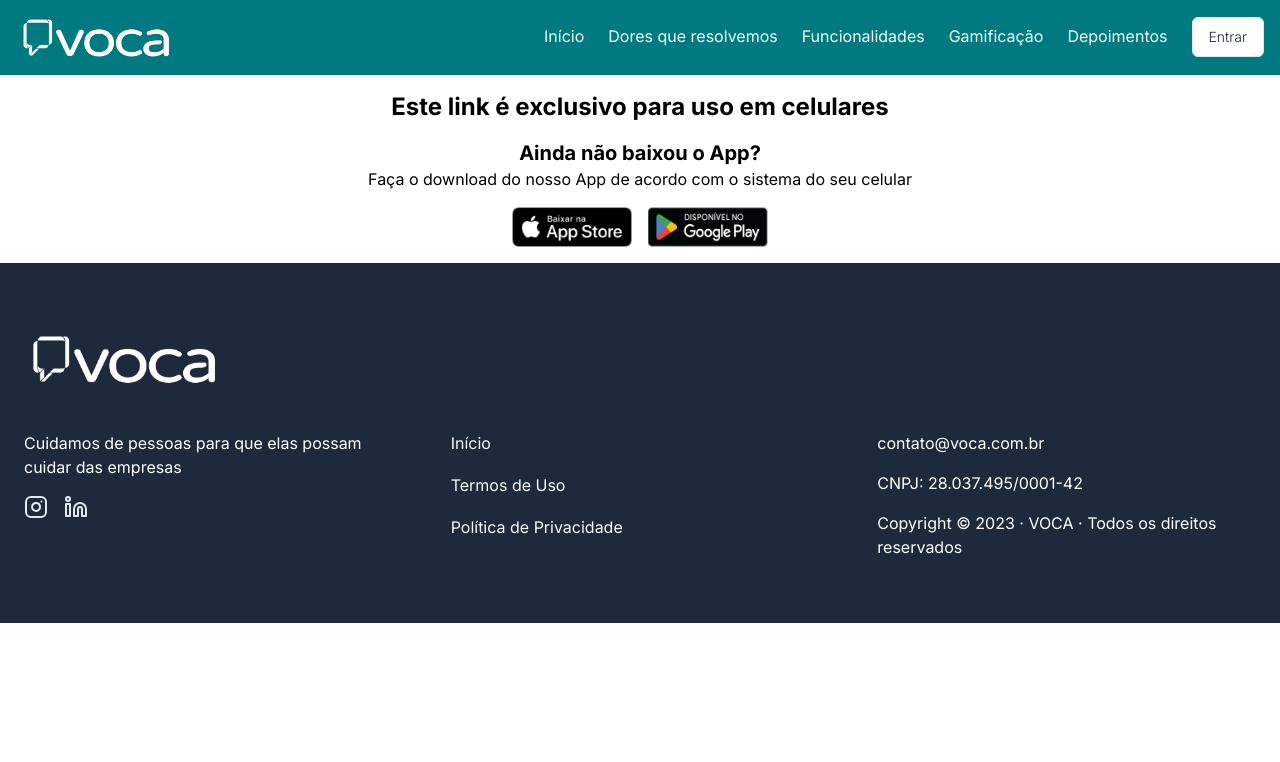
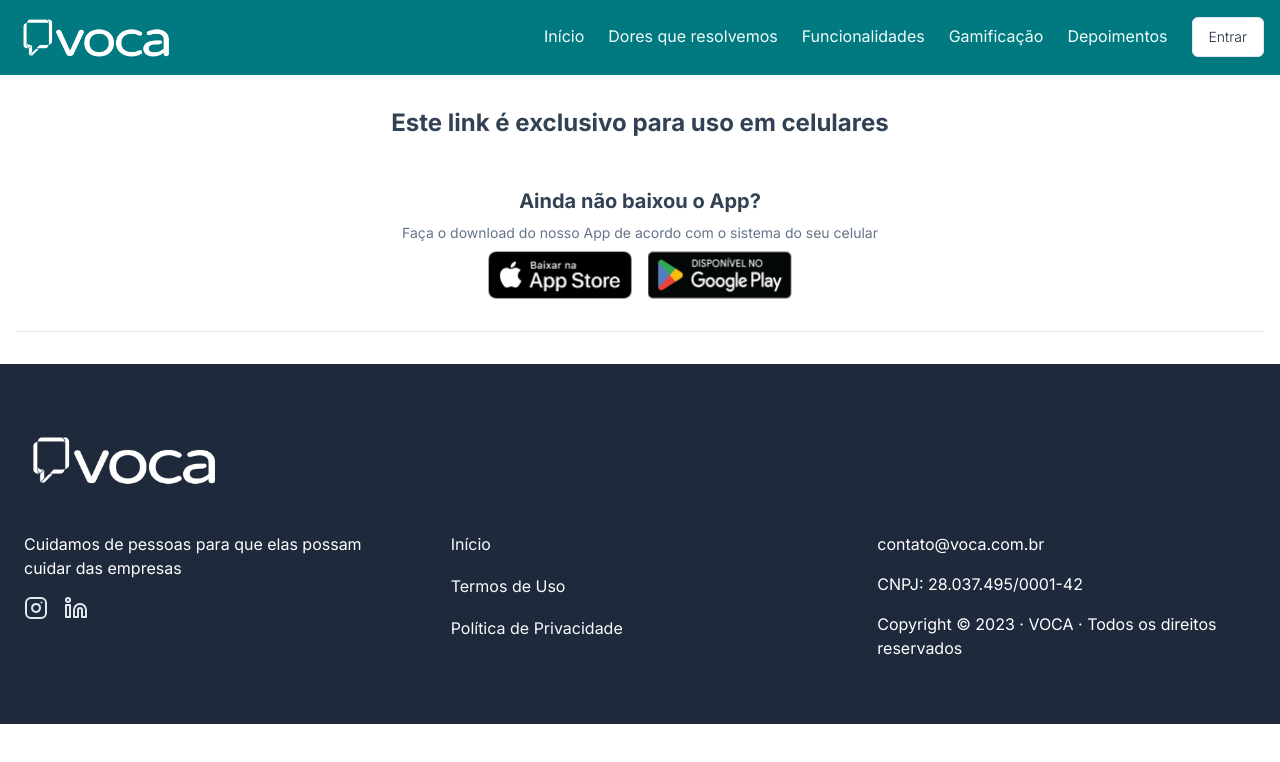
Before and after one commit to voca-tech/website, a Next.js app: page /app in a window 1280 px wide. Shown: the top 762 px of the page. Built offline with nearby package versions, Linux system fonts and the light colour scheme.

Commit message:
refactor estilizacao pagina /app

```diff
--- a/app/app/page.tsx
+++ b/app/app/page.tsx
@@ -3,6 +3,7 @@
 import { useEffect, useState } from 'react';
 import { useParams } from 'next/navigation';
 import Image from 'next/image';
+import { Separator } from '@/components/ui/separator';
 
 export default function Redirect() {
   const params = useParams();
@@ -44,14 +45,15 @@
   }, []);
 
   return (
-    <div className="flex flex-col items-center justify-center  p-4 text-center">
+    <div className="flex flex-col items-center justify-center gap-8 my-4 p-4 text-center text-slate-700">
 
       {!isMobile && (
         <h1 className="text-2xl font-bold mb-4">Este link é exclusivo para uso em celulares</h1>
       )}
 
+      <div className='flex flex-col items-center justify-center gap-2'>
         <h1 className='text-xl font-bold'>Ainda não baixou o App?</h1>
-      <p className="mb-4">Faça o download do nosso App de acordo com o sistema do seu celular</p>
+        <p className="text-sm text-slate-500">Faça o download do nosso App de acordo com o sistema do seu celular</p>
         <div className="flex flex-row items-center space-x-4 justify-center">
           <a
             href={appStoreUrl}
@@ -62,8 +64,8 @@
             <Image
               src="/images/app-store-badge.png"
               alt="Disponível na App Store"
-            width={120}
-            height={50}
+              width={144}
+              height={60}
             />
           </a>
           <a
@@ -75,23 +77,26 @@
             <Image
               src="/images/google-play-badge.png"
               alt="Disponível no Google Play"
-            width={120}
-            height={50}
+              width={144}
+              height={60}
             />
           </a>
         </div>
+      </div>
+
+      <Separator className='bg-slate-200'/>
 
       {isMobile && (
-        <div className='flex flex-col items-center justify-center mt-8 mb-4'>
+        <div className='flex flex-col items-center justify-center gap-2'>
           <h1 className='text-xl font-bold'>Já possui o App do VOCA?</h1>
-          <p className="mb-4">Você será redirecionado em instantes. Se preferir, clique no botão abaixo para abrir imediatamente.</p>
+          <p className="text-sm text-slate-500">Você será redirecionado em instantes. Se preferir, clique no botão abaixo para abrir imediatamente.</p>
           <button
             onClick={() => { window.location.href = destinationUrl }}
-            className="mb-4 text-voca-green border border-voca-green font-bold py-3 px-6 rounded-lg transition-all shadow-md hover:shadow-lg"
+            className="text-sm text-slate-500 border border-slate-400 font-bold py-2 px-10 rounded-md transition-all shadow-md hover:shadow-lg"
           >
-            Abrir VOCA
+            Abrir App VOCA
           </button>
-          <p className="mb-4 text-xs text-gray-500 italic">*Essa opção só funciona caso o aplicativo já esteja instalado no seu dispositivo</p>
+          <p className="text-xs text-slate-400 italic">*Essa opção só funciona caso o aplicativo já esteja instalado no seu dispositivo</p>
         </div>
       )}
     </div>
```
Lines whose indentation alone changed are shown as unchanged.
